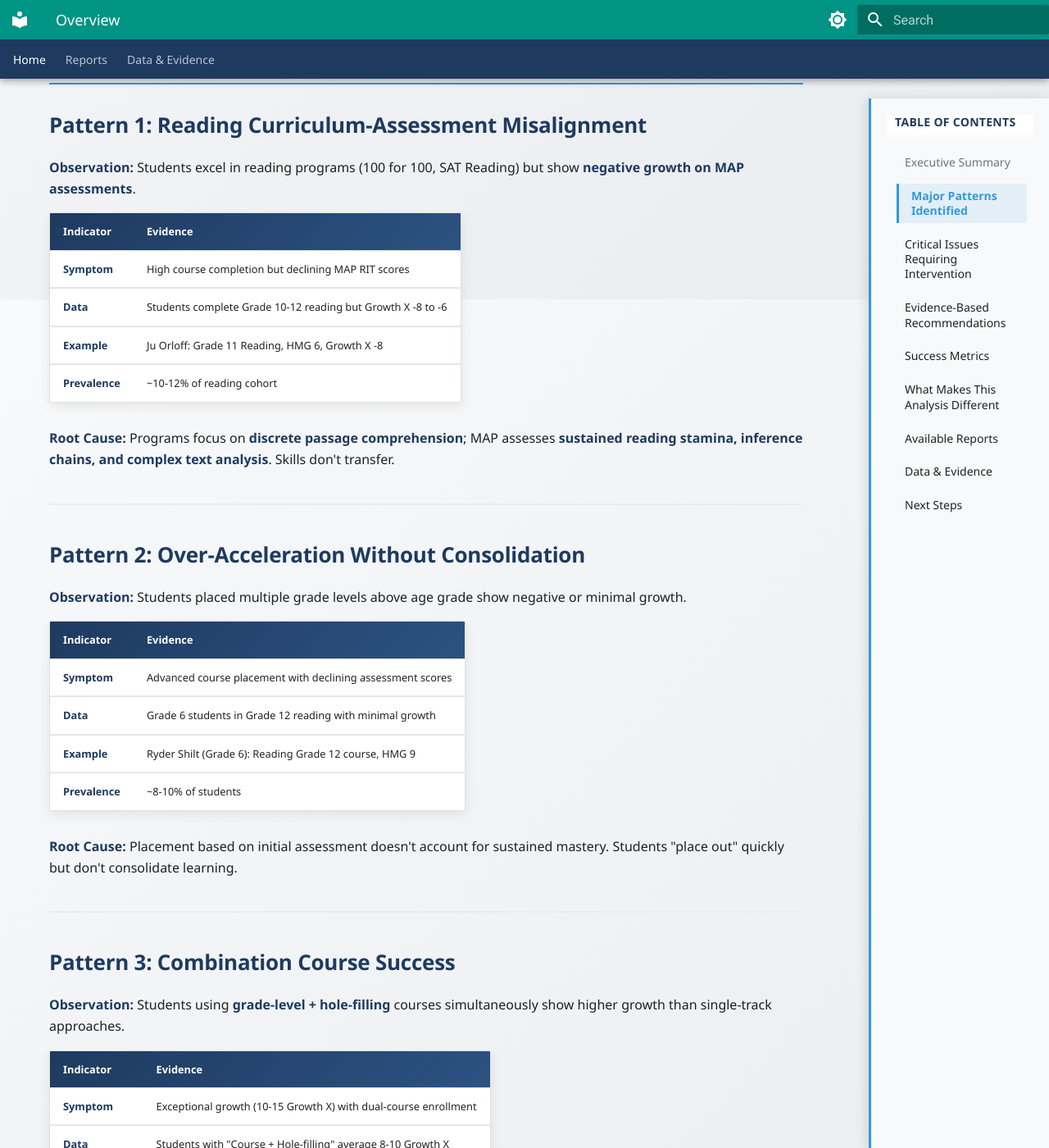
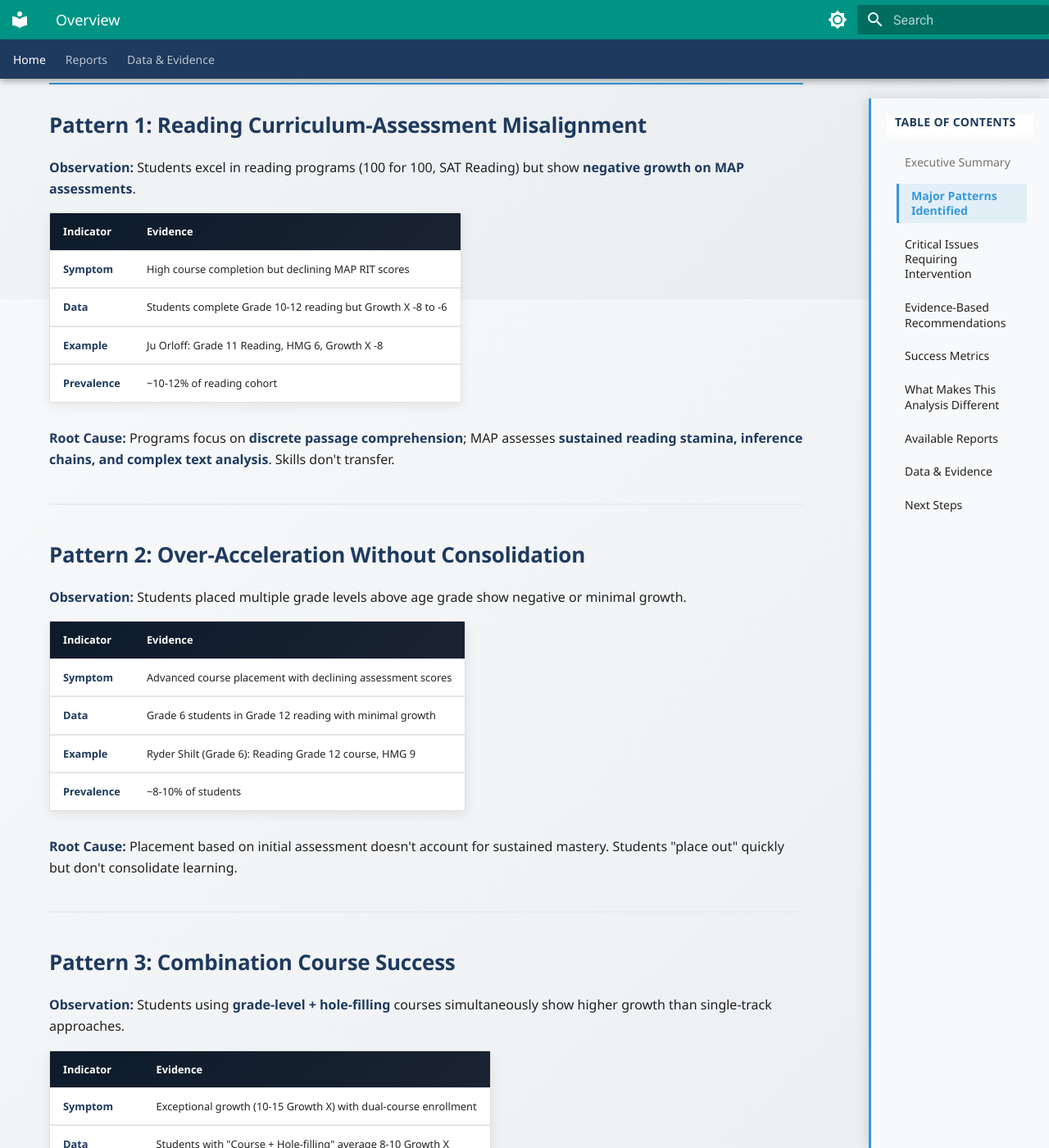
Before and after one commit to alixandria-ali/reading-deep-dive, an MkDocs documentation site: the page built from docs/index.md, in a window 1280 px wide and 1400 px high, scrolled down 1035 px. Shown: the whole window at 82% size. Built offline with MkDocs 1.6.1 and Material for MkDocs 9.7.7, drawn with Linux system fonts in a browser that asks for light colours.

Commit message:
Change table header to dark blue background
Updated student directory table header with darker blue gradient
(#0d1b2a to #1a2332) for better visual contrast.

Co-Authored-By: Claude Sonnet 4.5 <noreply@anthropic.com>

```diff
--- a/docs/stylesheets/extra.css
+++ b/docs/stylesheets/extra.css
@@ -132,7 +132,7 @@ body {
 }
 
 .md-typeset table thead {
-  background: linear-gradient(135deg, var(--primary-navy) 0%, #2c5282 100%);
+  background: linear-gradient(135deg, #0d1b2a 0%, #1a2332 100%);
   color: white;
 }
 
@@ -141,6 +141,7 @@ body {
   font-weight: 700;
   text-align: left;
   border: none;
+  color: white;
 }
 
 .md-typeset table tbody td {
```
